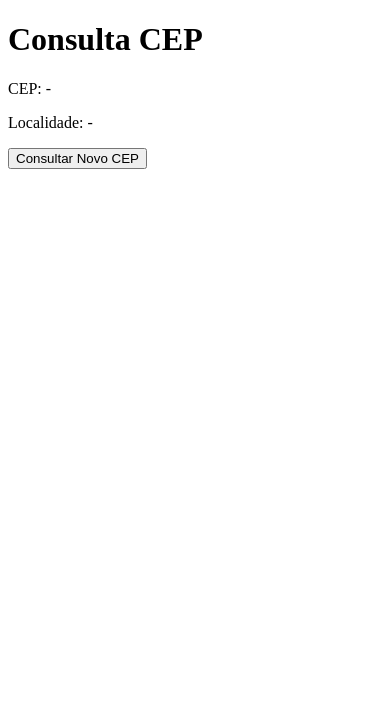
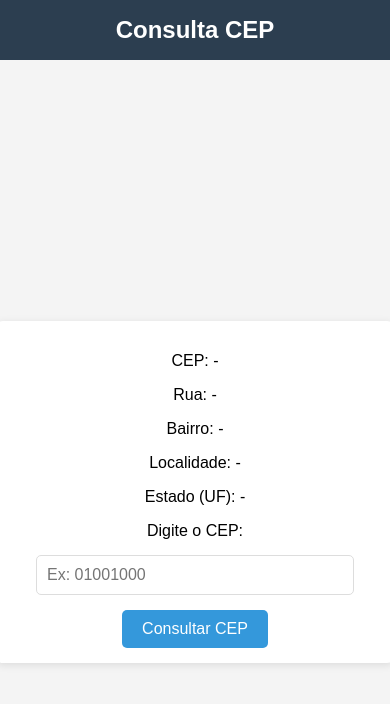
Before and after one commit to Natanael-cloud/cep-Api, a plain HTML site: page index.html in a window 390 px wide. Drawn offline with Linux system fonts and the light colour scheme.

Commit message:
projeto finalizado

```diff
--- a/index.html
+++ b/index.html
@@ -5,7 +5,7 @@
     <meta charset="UTF-8">
     <meta name="viewport" content="width=device-width, initial-scale=1.0">
     <title>Consulta CEP</title>
-    <link rel="stylesheet" href="assets/css/style.css">
+    <link rel="stylesheet" href="src/assets/css/style.css">
 </head>
 
 <body>
@@ -17,13 +17,33 @@
         <section>
             <div class="cep-info">
                 <p id="cep">CEP: <span>-</span></p>
+                <p id="rua">Rua: <span>-</span></p>
+                <p id="bairro">Bairro: <span>-</span></p>
                 <p id="localidade">Localidade: <span>-</span></p>
+                <p id="uf">Estado (UF): <span>-</span></p>
             </div>
-            <button id="consultar">Consultar Novo CEP</button>
+
+            <label for="inputCep">Digite o CEP:</label>
+            <input type="text" id="inputCep" placeholder="Ex: 01001000" maxlength="8">
+            <button id="consultar">Consultar CEP</button>
+
+            <!-- Mensagem de carregamento -->
+            <p id="loading" style="display:none;">Carregando...</p>
+
+            <!-- Lista de resultados -->
+            <div id="resultados" style="display:none;">
+                <ul>
+                    <li><strong>CEP:</strong> <span id="resultCep"></span></li>
+                    <li><strong>Rua:</strong> <span id="resultRua"></span></li>
+                    <li><strong>Bairro:</strong> <span id="resultBairro"></span></li>
+                    <li><strong>Localidade:</strong> <span id="resultLocalidade"></span></li>
+                    <li><strong>Estado (UF):</strong> <span id="resultUf"></span></li>
+                </ul>
+            </div>
         </section>
     </main>
 
-    <script src="assets/js/script.js"></script>
+    <script src="src/assets/js/main.js"></script>
 </body>
 
 </html>
--- a/src/assets/css/style.css
+++ b/src/assets/css/style.css
@@ -0,0 +1,107 @@
+/* Estilos Globais */
+body {
+    font-family: Arial, sans-serif;
+    margin: 0;
+    padding: 0;
+    background-color: #f4f4f4;
+    overflow: hidden; /* Impede que o conteúdo transborde */
+    position: relative; /* Necessário para garantir o controle sobre o conteúdo */
+}
+
+/* Header */
+header {
+    background-color: #2c3e50;
+    color: #fff;
+    padding: 1rem;
+    text-align: center;
+}
+
+header h1 {
+    margin: 0;
+    font-size: 1.8rem;
+}
+
+/* Main content */
+main {
+    display: flex;
+    justify-content: center;
+    align-items: center;
+    flex-direction: column;
+    height: 100vh;
+    padding: 20px;
+}
+
+/* Section - form and results */
+section {
+    background-color: #fff;
+    padding: 20px;
+    border-radius: 8px;
+    box-shadow: 0 2px 8px rgba(0, 0, 0, 0.1);
+    width: 100%;
+    max-width: 400px;
+    text-align: center;
+}
+
+/* Input and button styling */
+input {
+    padding: 10px;
+    width: 80%;
+    margin-top: 15px;
+    margin-bottom: 15px;
+    border-radius: 5px;
+    border: 1px solid #ddd;
+    font-size: 1rem;
+}
+
+button {
+    padding: 10px 20px;
+    background-color: #3498db;
+    color: #fff;
+    border: none;
+    border-radius: 5px;
+    cursor: pointer;
+    font-size: 1rem;
+}
+
+button:hover {
+    background-color: #2980b9;
+}
+
+/* Carregando animation */
+#loading {
+    color: #3498db;
+    font-size: 1.2rem;
+    font-weight: bold;
+    margin-top: 10px;
+}
+
+/* Resultados */
+#resultados {
+    margin-top: 20px;
+}
+
+#resultados ul {
+    list-style: none;
+    padding: 0;
+    text-align: left;
+}
+
+#resultados li {
+    font-size: 1.1rem;
+    margin: 10px 0;
+}
+
+/* Responsividade */
+@media (max-width: 600px) {
+    main {
+        padding: 10px;
+    }
+
+    section {
+        padding: 15px;
+    }
+
+    header h1 {
+        font-size: 1.5rem;
+    }
+}
--- /dev/null
+++ b/src/assets/js/main.js
@@ -0,0 +1,82 @@
+const cepElement = document.querySelector("#cep span");
+const ruaElement = document.querySelector("#rua span");
+const bairroElement = document.querySelector("#bairro span");
+const localidadeElement = document.querySelector("#localidade span");
+const ufElement = document.querySelector("#uf span");
+const consultarButton = document.querySelector("#consultar");
+const inputCep = document.querySelector("#inputCep");
+
+// Elementos de resultado e carregamento
+const loadingElement = document.querySelector("#loading");
+const resultadosElement = document.querySelector("#resultados");
+const resultCep = document.querySelector("#resultCep");
+const resultRua = document.querySelector("#resultRua");
+const resultBairro = document.querySelector("#resultBairro");
+const resultLocalidade = document.querySelector("#resultLocalidade");
+const resultUf = document.querySelector("#resultUf");
+
+// Função para buscar os dados de CEP
+const consultarCep = () => {
+    const cep = inputCep.value.replace(/\D/g, '');  // Remove caracteres não numéricos
+
+    if (cep.length !== 8) {
+        alert("Por favor, insira um CEP válido com 8 dígitos.");
+        return;
+    }
+
+    // Exibir a mensagem de carregamento
+    loadingElement.style.display = 'block';
+    resultadosElement.style.display = 'none';
+
+    // Fazendo a requisição ao ViaCEP com o CEP inserido
+    fetch(`https://viacep.com.br/ws/${cep}/json/`)
+        .then(response => response.json())
+        .then(data => {
+            if (data.erro) {
+                cepElement.textContent = "CEP não encontrado!";
+                ruaElement.textContent = "-";
+                bairroElement.textContent = "-";
+                localidadeElement.textContent = "-";
+                ufElement.textContent = "-";
+            } else {
+                cepElement.textContent = data.cep;
+                ruaElement.textContent = data.logradouro;
+                bairroElement.textContent = data.bairro;
+                localidadeElement.textContent = data.localidade;
+                ufElement.textContent = data.uf;
+
+                // Atualizando os resultados na lista
+                resultCep.textContent = data.cep;
+                resultRua.textContent = data.logradouro;
+                resultBairro.textContent = data.bairro;
+                resultLocalidade.textContent = data.localidade;
+                resultUf.textContent = data.uf;
+            }
+
+            // Ocultar a mensagem de carregamento e exibir os resultados
+            loadingElement.style.display = 'none';
+            resultadosElement.style.display = 'block';
+        })
+        .catch(error => {
+            cepElement.textContent = "Erro ao consultar CEP";
+            ruaElement.textContent = "-";
+            bairroElement.textContent = "-";
+            localidadeElement.textContent = "-";
+            ufElement.textContent = "-";
+            console.error("Erro:", error);
+
+            loadingElement.style.display = 'none';
+        });
+};
+
+// Evento para o botão consultar
+consultarButton.addEventListener("click", consultarCep);
+
+// Carregar a página com campos vazios para o usuário preencher
+window.onload = () => {
+    cepElement.textContent = "-";
+    ruaElement.textContent = "-";
+    bairroElement.textContent = "-";
+    localidadeElement.textContent = "-";
+    ufElement.textContent = "-";
+};
```
